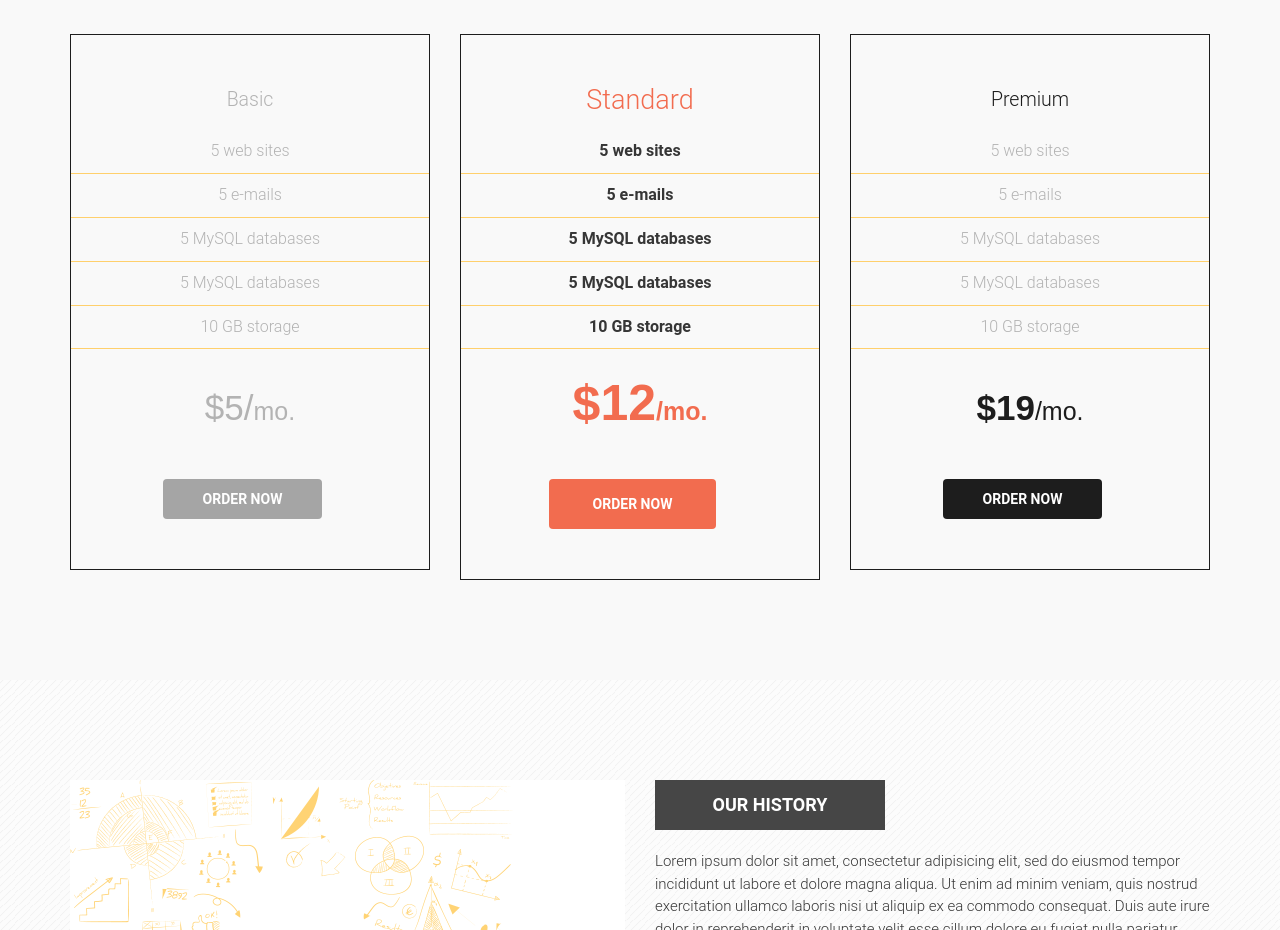
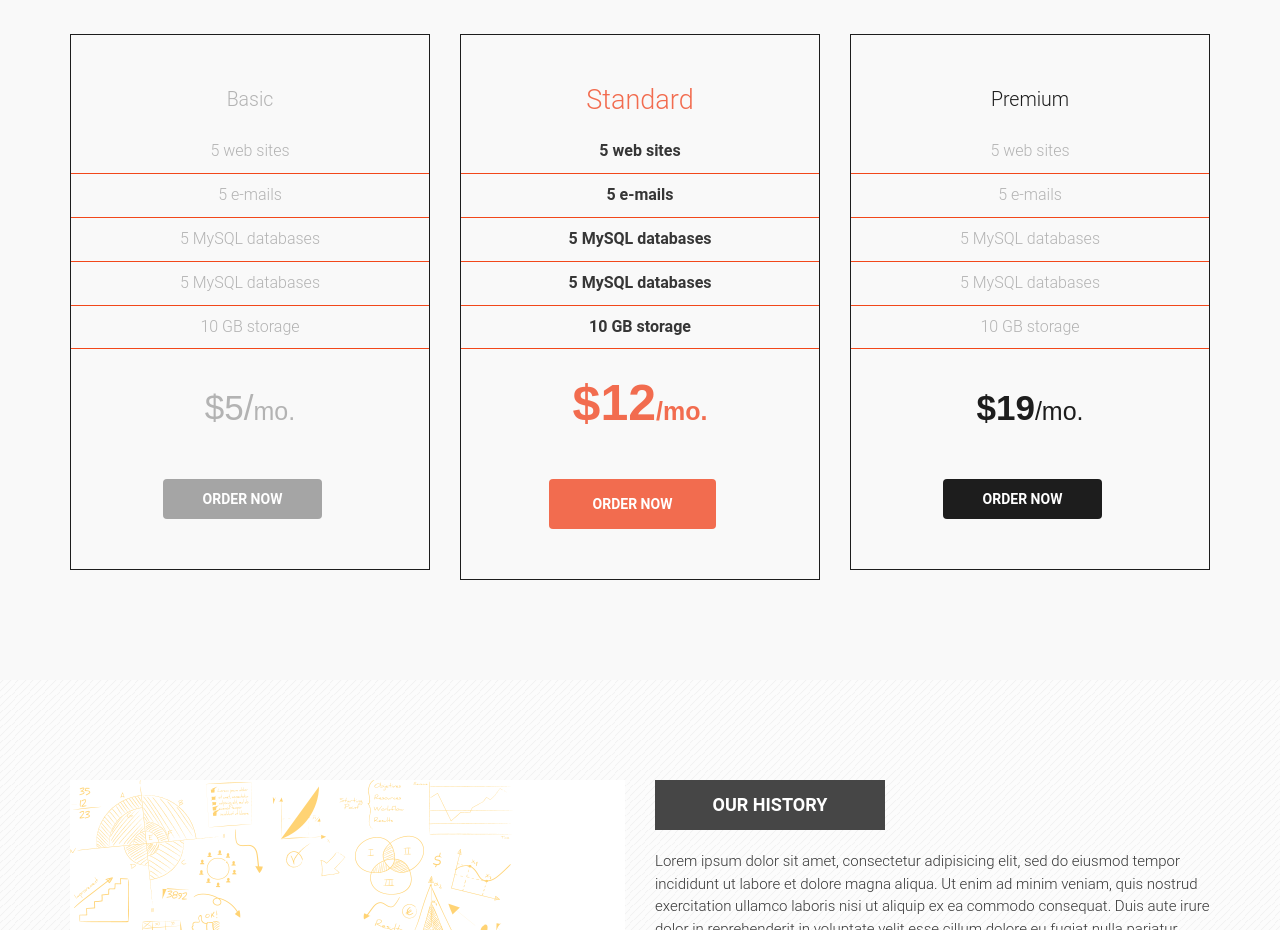
Before and after one commit to 32bitmarketing/32bitmarketing.github.io, a plain HTML site: page index.html in a window 1280 px wide. Shown: the part 4820-5750 px from the top of the page. Drawn offline with Linux system fonts and the light colour scheme.

Commit message:
Border color

```diff
--- a/assets/css/style.css
+++ b/assets/css/style.css
@@ -851,7 +851,7 @@ input:-ms-input-placeholder {
 
 
 .main-package .package-item ul li{
-    border-bottom:1.5px solid #ffd06c;
+    border-bottom:1.5px solid #f2471a;
     font-size:16px;
     padding:10px 0;
 }
```
